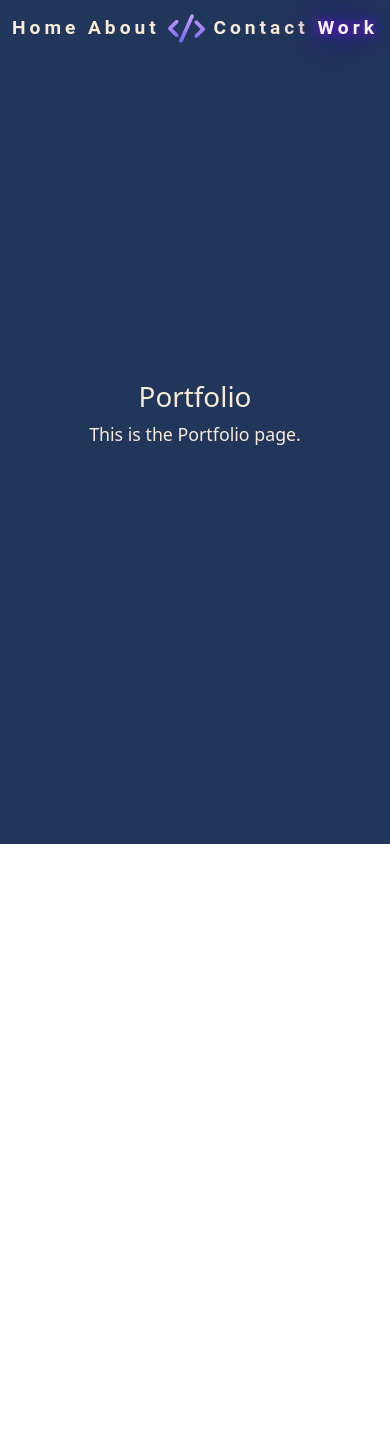
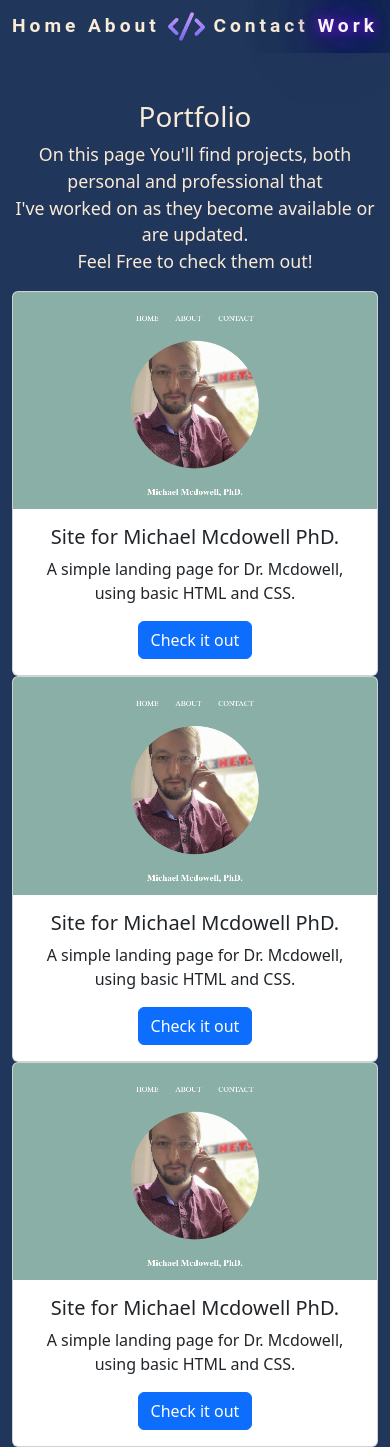
Before and after one commit to coding812/newSite2023, a React (Create React App) app: page /portfolio in a window 390 px wide. Before the commit the page ends 844 px from the top, so only its background shows below. Built offline with nearby package versions, Linux system fonts and the light colour scheme.

Commit message:
updated portfolio page with project cards, made navbar more responsive

```diff
--- a/src/App.css
+++ b/src/App.css
@@ -8,4 +8,5 @@
   font-size: calc(10px + 2vmin);
   text-align: center;
   color: antiquewhite;
+  padding-top: 100px;
 }
--- a/src/Shared/NavBar.css
+++ b/src/Shared/NavBar.css
@@ -1,12 +1,12 @@
 .navbar
 {
-    background-color: transparent;
+    /* background-color: transparent; */
+    background-color: #21365b;
     position: fixed;
-    top: 2px;
+    top: 0px;
     left: 0;
     right: 0;
     z-index: 9999;
-
 }
 .codeSymbol
 {
--- a/src/Views/Contact.js
+++ b/src/Views/Contact.js
@@ -24,8 +24,8 @@ const Contact = () =>
 
   return (
     <div>
-      <p>Click below to reach out by Phone, Email<br>
-      </br>or Text (best) <em>any time</em>! </p>
+      <p>Click below to reach out by Phone, Email<br/>
+      or Text (best) <em>any time</em>! </p>
       <a href={`sms:${phoneNumber}`}>
         <img src={Phone}
           className={['Phone', vibrate ? 'vibrate' : ''].join(' ')}
--- a/src/Views/Portfolio.js
+++ b/src/Views/Portfolio.js
@@ -1,12 +1,59 @@
 import React from 'react';
+import { Button, Card } from 'react-bootstrap';
 
-const Portfolio = () =>
-{
+import '../Views/Portfolio.css';
+import MikePage from '../Shared/Media/MikePageSnippet.png'
+
+const Portfolio = () => {
   return (
-    <div>
-      <h1>Portfolio</h1>
-      <p>This is the Portfolio page.</p>
-    </div>
+    <>
+      <div className='container flex'>
+        <div className='row justify-content-center'>
+          <div className='col'>
+            <h1>Portfolio</h1>
+            <p>On this page You'll find projects, both personal and professional that<br/> I've worked on as they become available or are updated. <br/> Feel Free to check them out!</p>
+          </div>
+        </div>
+        <div className='row'>
+          <div className='col-md-6 col-lg-4'>
+            <Card style={{ width: '100%'}}>
+              <Card.Img variant="top" src={MikePage} />
+              <Card.Body>
+                <Card.Title>Site for Michael Mcdowell PhD.</Card.Title>
+                <Card.Text style={{fontSize: '1rem'}}>
+                  A simple landing page for Dr. Mcdowell, using basic HTML and CSS.
+                </Card.Text>
+                <Button variant="primary">Check it out</Button>
+              </Card.Body>
+            </Card>
+          </div>
+          <div className='col-md-6 col-lg-4'>
+            <Card style={{ width: '100%'}}>
+              <Card.Img variant="top" src={MikePage} />
+              <Card.Body>
+                <Card.Title>Site for Michael Mcdowell PhD.</Card.Title>
+                <Card.Text style={{fontSize: '1rem'}}>
+                  A simple landing page for Dr. Mcdowell, using basic HTML and CSS.
+                </Card.Text>
+                <Button variant="primary">Check it out</Button>
+              </Card.Body>
+            </Card>
+          </div>
+          <div className='col-md-6 col-lg-4'>
+            <Card style={{ width: '100%'}}>
+              <Card.Img variant="top" src={MikePage} />
+              <Card.Body>
+                <Card.Title>Site for Michael Mcdowell PhD.</Card.Title>
+                <Card.Text style={{fontSize: '1rem'}}>
+                  A simple landing page for Dr. Mcdowell, using basic HTML and CSS.
+                </Card.Text>
+                <Button variant="primary">Check it out</Button>
+              </Card.Body>
+            </Card>
+          </div>
+        </div>
+      </div>
+    </>
   );
 };
 
```
Also changed, not shown: src/Shared/Media/MikePageSnippet.png (added), src/Views/Portfolio.css (added).
